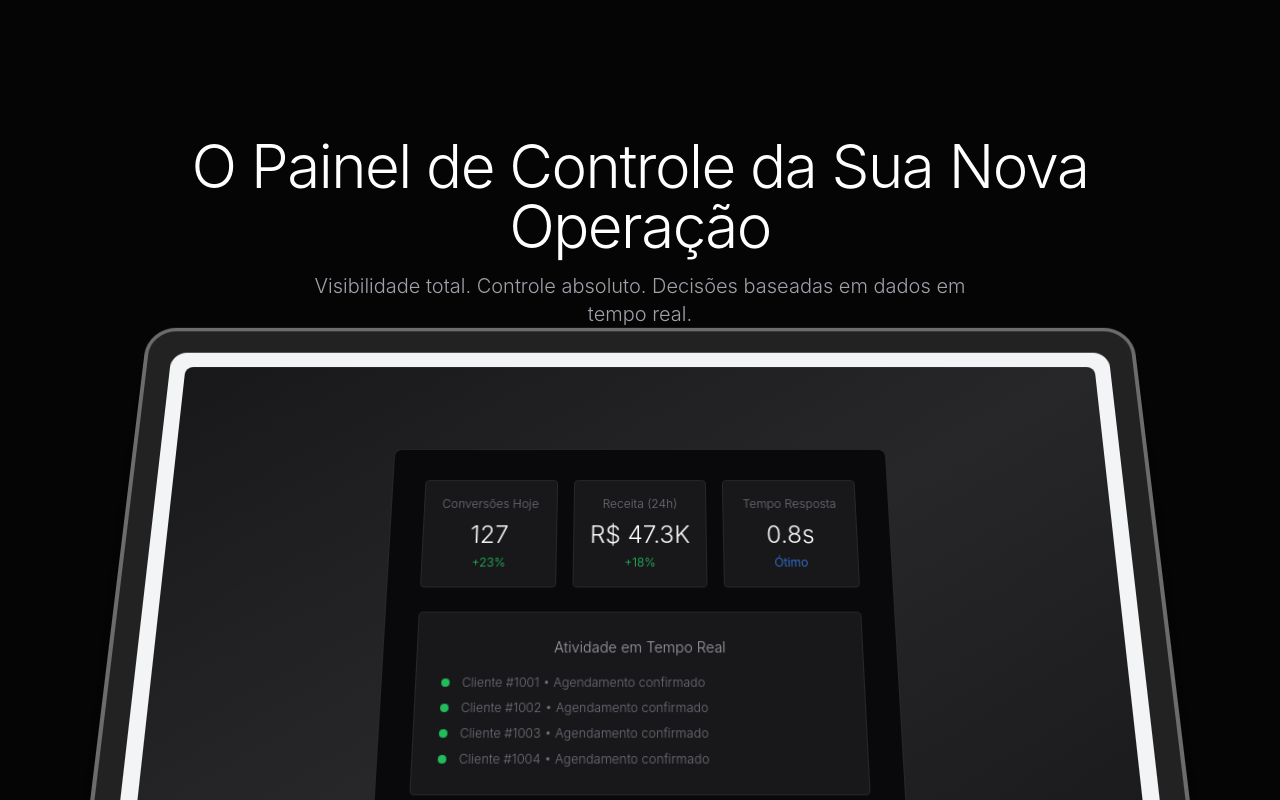
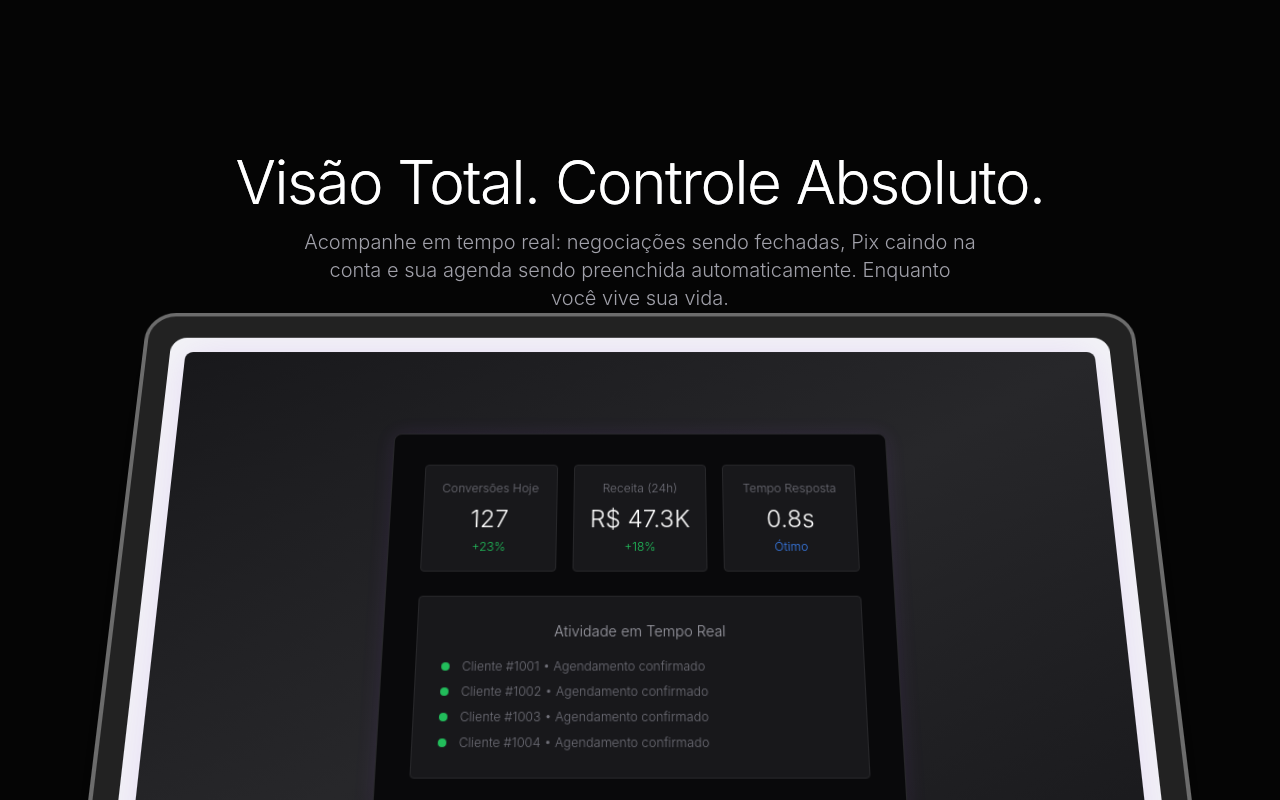
Before and after one commit to GabrielSemiao/AgenticOS-Page, a React (Vite) app: page / in a window 1280 px wide. Shown: the part 880-1680 px from the top of the page. Built offline with nearby package versions, Linux system fonts and the light colour scheme.

Commit message:
[dyad] Dashboard Reveal atualizado com visual God Mode - wrote 1 file(s)

```diff
--- a/src/components/dashboard-reveal.tsx
+++ b/src/components/dashboard-reveal.tsx
@@ -8,18 +8,18 @@ export const DashboardReveal = () => {
       <ContainerScroll
         titleComponent={
           <div className="flex flex-col gap-4">
-            <h2 className="text-4xl md:text-6xl font-light text-white tracking-tight">
-              O Painel de Controle da Sua Nova Operação
+            <h2 className="text-4xl md:text-6xl font-light text-white tracking-tight bg-gradient-to-b from-white to-zinc-400 bg-clip-text text-transparent">
+              Visão Total. Controle Absoluto.
             </h2>
-            <p className="text-lg md:text-xl text-zinc-400 font-light max-w-2xl mx-auto">
-              Visibilidade total. Controle absoluto. Decisões baseadas em dados em tempo real.
+            <p className="text-lg md:text-xl text-zinc-400 font-light max-w-2xl mx-auto leading-relaxed">
+              Acompanhe em tempo real: negociações sendo fechadas, Pix caindo na conta e sua agenda sendo preenchida automaticamente. Enquanto você vive sua vida.
             </p>
           </div>
         }
       >
-        <div className="w-full h-full bg-gradient-to-br from-zinc-900 via-zinc-800 to-zinc-900 rounded-lg flex items-center justify-center">
+        <div className="w-full h-full bg-gradient-to-br from-zinc-900 via-zinc-800 to-zinc-900 rounded-lg flex items-center justify-center shadow-[0_0_40px_rgba(168,85,247,0.15)]">
           <div className="text-center p-8">
-            <div className="w-full h-full bg-zinc-950 rounded-lg border border-zinc-800 p-8">
+            <div className="w-full h-full bg-zinc-950 rounded-lg border border-zinc-800 p-8 shadow-[0_0_20px_rgba(168,85,247,0.1)]">
               <div className="grid grid-cols-3 gap-4 mb-6">
                 <div className="bg-zinc-900 p-4 rounded border border-zinc-800">
                   <div className="text-zinc-500 text-xs mb-2">Conversões Hoje</div>
```
